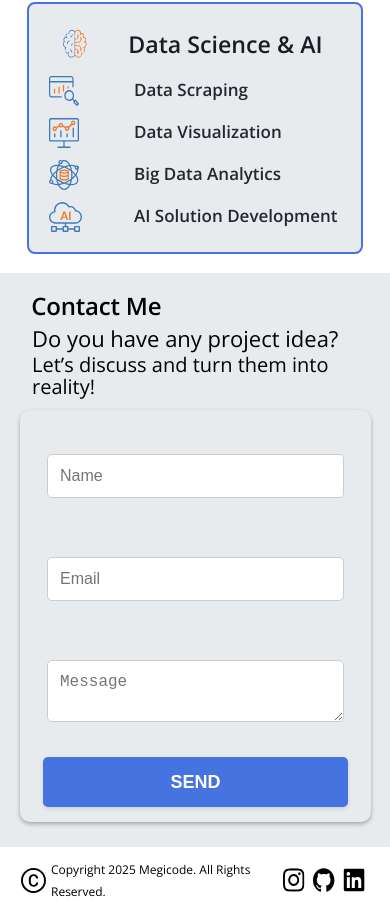
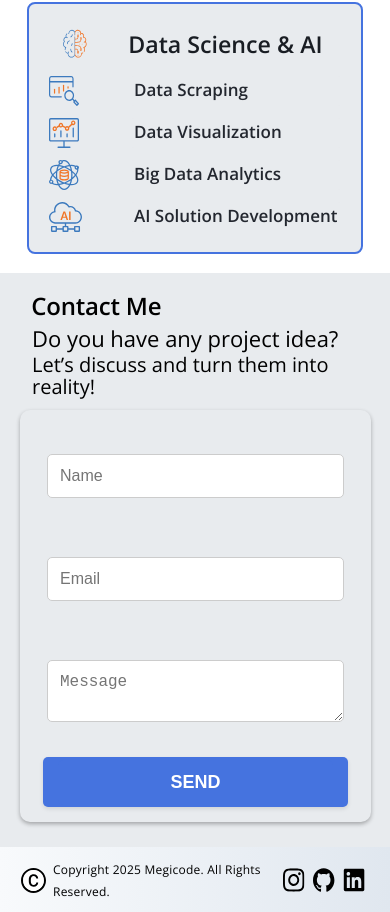
Before and after one commit to ghulam-mujtaba5/megicode, a Next.js app: page / in a window 390 px wide. Shown: the part 1507-2419 px from the top of the page. Built offline with nearby package versions, Linux system fonts and the light colour scheme.

Commit message:
fix: Refactor Footer styles for improved layout and readability; adjust background, borders, and text properties

```diff
--- a/components/Footer/FooterCommon.module.css
+++ b/components/Footer/FooterCommon.module.css
@@ -4,6 +4,11 @@
     left: 0;
     width: 100%;
     height: 80px;
+    background: linear-gradient(90deg, #f8fafc 0%, #e0e7ef 100%);
+    /* subtle gradient for quality */
+    border-top: 1px solid #e5e7eb;
+    border-bottom: 1px solid #e5e7eb;
+    z-index: 0;
 }
 
 .copyrightIcon {
@@ -75,8 +80,8 @@
     display: flex;
     align-items: center;
     justify-content: space-between;
-    /* padding: 0 20px; */
     box-sizing: border-box;
+    z-index: 1;
 }
 
 .footer {
@@ -85,7 +90,10 @@
     margin: 0 !important;
     text-align: left;
     font-size: 24px;
-    font-family: 'Open Sans';
+    font-family: 'Open Sans', Arial, sans-serif;
+    letter-spacing: 0.01em;
+    -webkit-font-smoothing: antialiased;
+    -moz-osx-font-smoothing: grayscale;
 }
 
 /* Media query for small screens */
@@ -114,6 +122,11 @@
         width: 57%;
         display: flex;
         align-items: center;
+        text-shadow: 0 1px 2px #fff8, 0 0.5px 1px #e0e7ef;
+        /* subtle shadow for clarity */
+        background: transparent;
+        border-radius: 2px;
+        padding: 0 2px;
     }
 
     .linkedinIcon {
```
